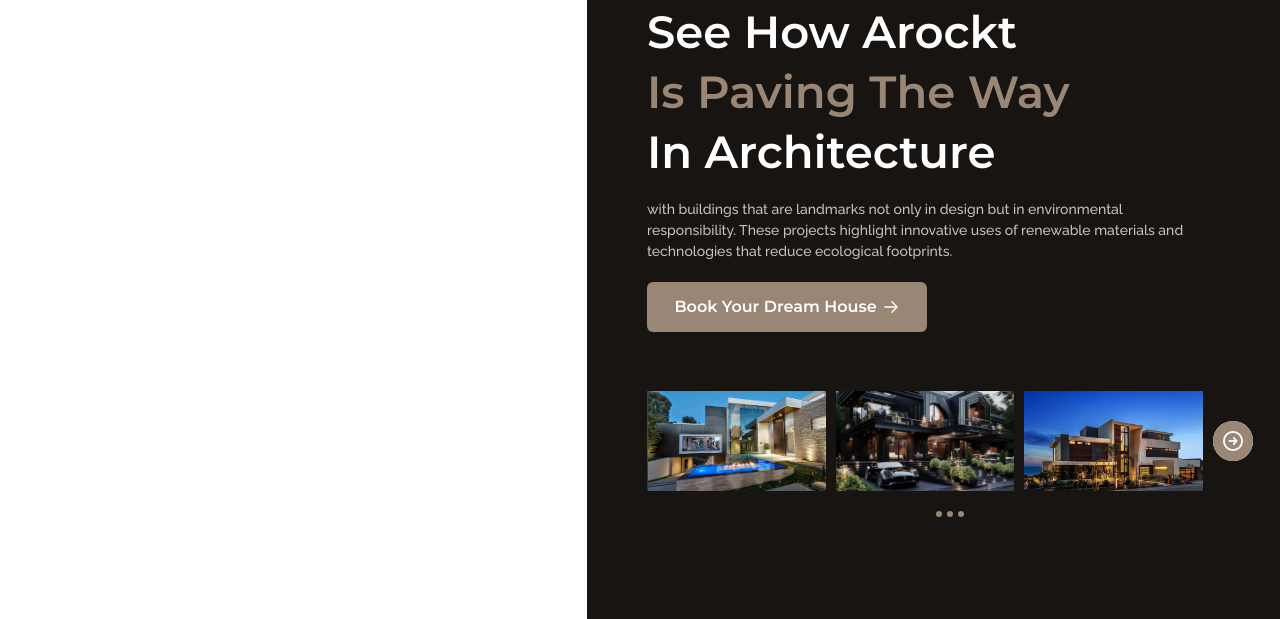
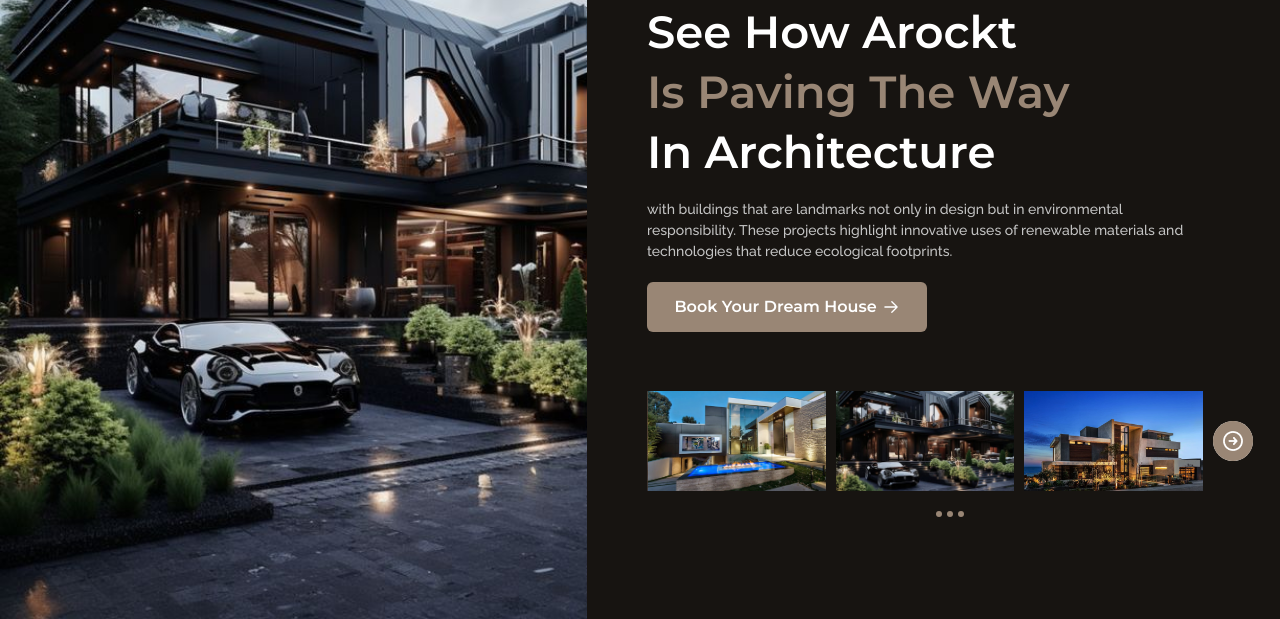
Before and after one commit to Hatsia/Arockt, a plain HTML site: page index.html in a window 1280 px wide. Shown: the part 2403-3022 px from the top of the page. Drawn offline with Linux system fonts and the light colour scheme.

Commit message:
Update main.css

```diff
--- a/css/main.css
+++ b/css/main.css
@@ -658,6 +658,7 @@ button.header-call {
   background-size:cover;
   overflow: hidden;
   padding-top: 29px;
+  background-image: url("../image/landmark-main-image.jpg");
   padding-left: 30px;
 }
 
```
